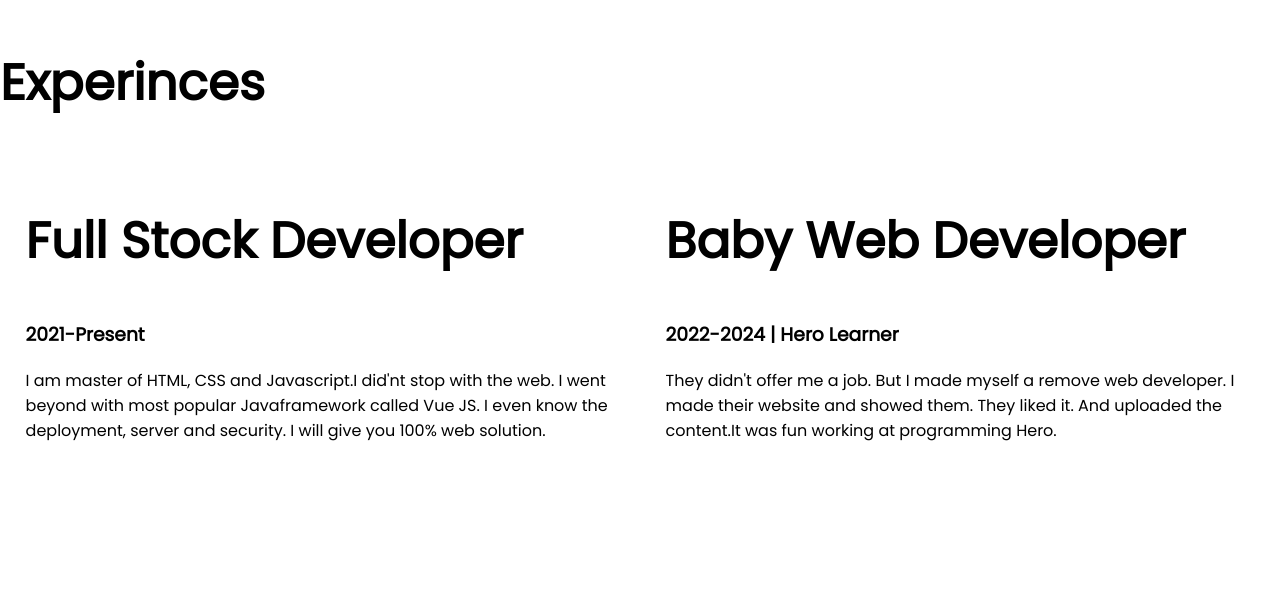
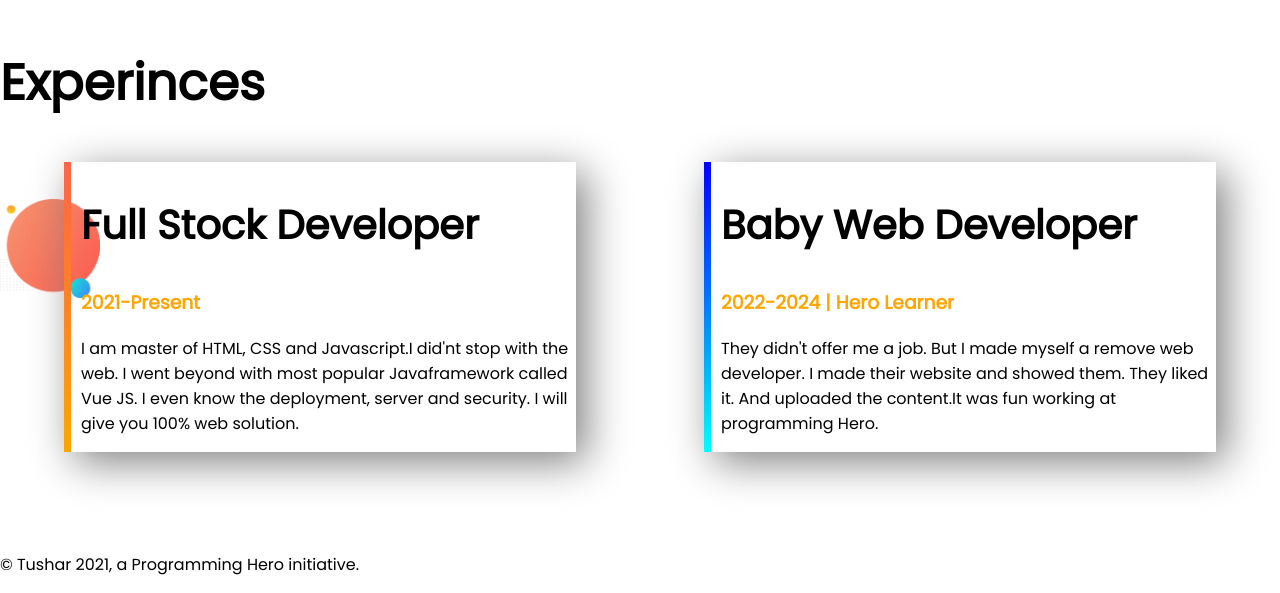
Before and after one commit to Tushar151098/developer-portfolio, a plain HTML site: page index.html in a window 1280 px wide. Shown: the part 1284-1877 px from the top of the page. Before the commit the page ends 1743 px from the top, so only its background shows below. Drawn offline with Linux system fonts and the light colour scheme.

Commit message:
footer added

```diff
--- a/index.html
+++ b/index.html
@@ -48,28 +48,35 @@
         </div>
     </section>
 
-    <section>
+    <section class="final-section">
         <h1>Experinces</h1>
 
         <div class="third-section">
-            <div class="half-width">
-                <h1>Full Stock Developer</h1>
-                <h3>2021-Present</h3>
-                <p>I am master of HTML, CSS and Javascript.I did'nt stop with the web. I went beyond with most popular
-                    Javaframework called Vue JS. I even know the deployment, server and security. I will give you 100%
+
+            <div id="full-stock" class="shadow-box">
+                <h2 class="two-experience">Full Stock Developer</h2>
+                <h3 class="orange-color">2021-Present</h3>
+                <p>I am master of HTML, CSS and Javascript.I did'nt stop with the web. I went beyond with most
+                    popular
+                    Javaframework called Vue JS. I even know the deployment, server and security. I will give you
+                    100%
                     web
                     solution.</p>
             </div>
 
-            <div class="half-width">
-                <h1> Baby Web Developer</h1>
-                <h3>2022-2024 | Hero Learner</h3>
-                <p>They didn't offer me a job. But I made myself a remove web developer. I made their website and showed
+            <div id="baby-web" class="shadow-box">
+                <h2 class="two-experience"> Baby Web Developer</h2>
+                <h3 class=" orange-color">2022-2024 | Hero Learner</h3>
+                <p>They didn't offer me a job. But I made myself a remove web developer. I made their website and
+                    showed
                     them. They liked it. And uploaded the content.It was fun working at programming Hero.</p>
             </div>
         </div>
 
     </section>
+    <footer>
+        <p class="footer"> © Tushar 2021, a Programming Hero initiative.</p>
+    </footer>
 
 
 </body>
--- a/style.css
+++ b/style.css
@@ -5,6 +5,9 @@ body{
 h1{
     font-size: 50px;
  }
+.two-experience{
+    font-size: 40px;
+}
  .orange-color{
      color: orange;
  }
@@ -37,7 +40,7 @@ h1{
 }
 .victory{
     border-radius: 50%;
-    width: 400px;
+    width: 550px;
 
 }
 .dream{
@@ -47,6 +50,33 @@ h1{
 }
 .third-section{
     display: flex;
-    border-radius: 50%;
+    margin-bottom: 100px;
 
-}
+    }
+.shadow-box{
+      width: 40%;
+      margin-left: 5%;
+      margin-right: 5%;
+      box-shadow: 10px 10px 40px gray;
+      padding-left: 10px;
+    }
+    .final-section{
+        background-image: url(img/my-bg.png);
+    background-repeat: no-repeat;
+    background-position: left;
+    background-size: 100px;
+    }
+    #full-stock{
+        border-left: 7px solid;
+        border-image: linear-gradient(tomato, orange ) ;
+        border-image-slice: 1;
+        }
+        #baby-web{
+            border-left: 7px solid;
+        border-image: linear-gradient(blue, cyan ) ;
+        border-image-slice: 1;
+
+        }
+        .footer p{
+            text-align: justify;
+        }
```
Also changed, not shown: img/my-bg.png (added), 1 other file.
